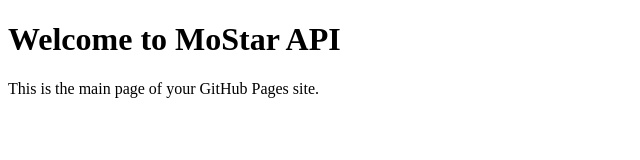
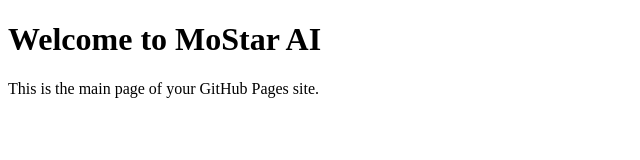
Before and after one commit to Mo-101/MoStar-API, a plain HTML site: page index.html in a window 1280 px wide. Shown: the full height of the page, 0-640 px from the left. Drawn offline with Linux system fonts and the light colour scheme.

```diff
--- a/index.html
+++ b/index.html
@@ -6,7 +6,11 @@
     <title>MoStar API</title>
 </head>
 <body>
-    <h1>Welcome to MoStar API</h1>
+    <h1>Welcome to MoStar AI</h1>
     <p>This is the main page of your GitHub Pages site.</p>
 </body>
 </html>
+<script>
+    // This script can be used to add interactivity or fetch data from the MoStar API
+    console.log("Welcome to MoStar AI!");
+</script>
```
Also changed, not shown: requirements-dev.txt (added, +7 -0 lines), requirements.txt (+17 -9 lines), 3 other files.
